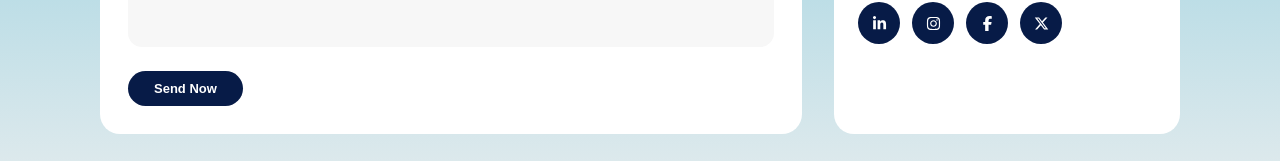
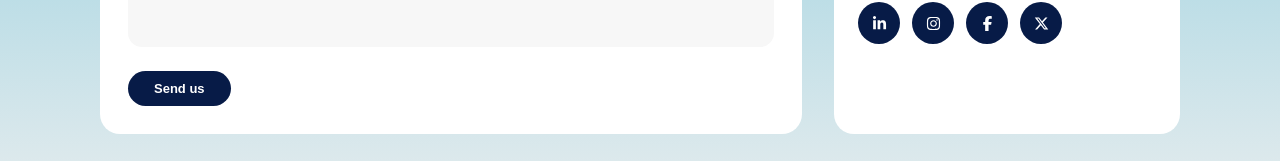
Before and after one commit to kasiyellarao/Kasiprotfolio, a React (Vite) app: page /contact in a window 1280 px wide. Shown: the part 603-764 px from the top of the page. Built offline with nearby package versions, Linux system fonts and the light colour scheme.

Commit message:
Change button text from 'Send Now' to 'Send us'

```diff
--- a/src/components/Contact/Contact.jsx
+++ b/src/components/Contact/Contact.jsx
@@ -32,7 +32,7 @@ export default function Contact() {
             <input type="tel" placeholder="Phone" />
             <textarea placeholder="Your Message" />
 
-            <button className="send-btn">Send Now</button>
+            <button className="send-btn">Send us</button>
           </div>
 
           {/* INFO CARD */}
```
